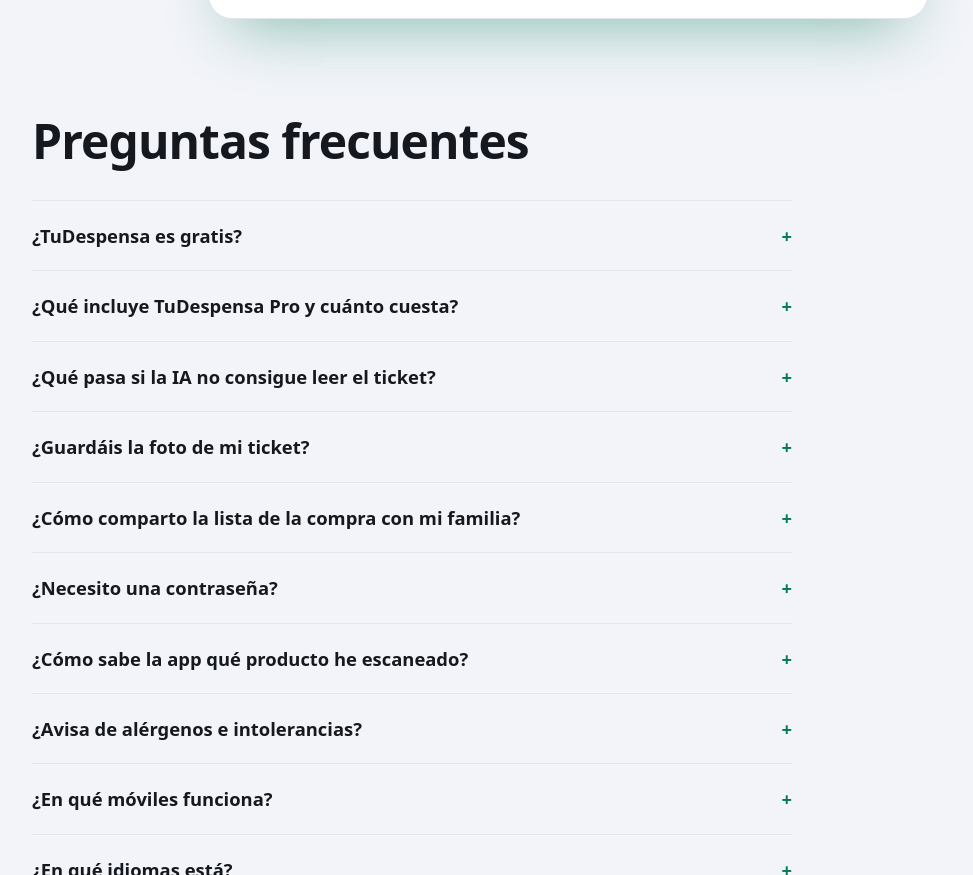
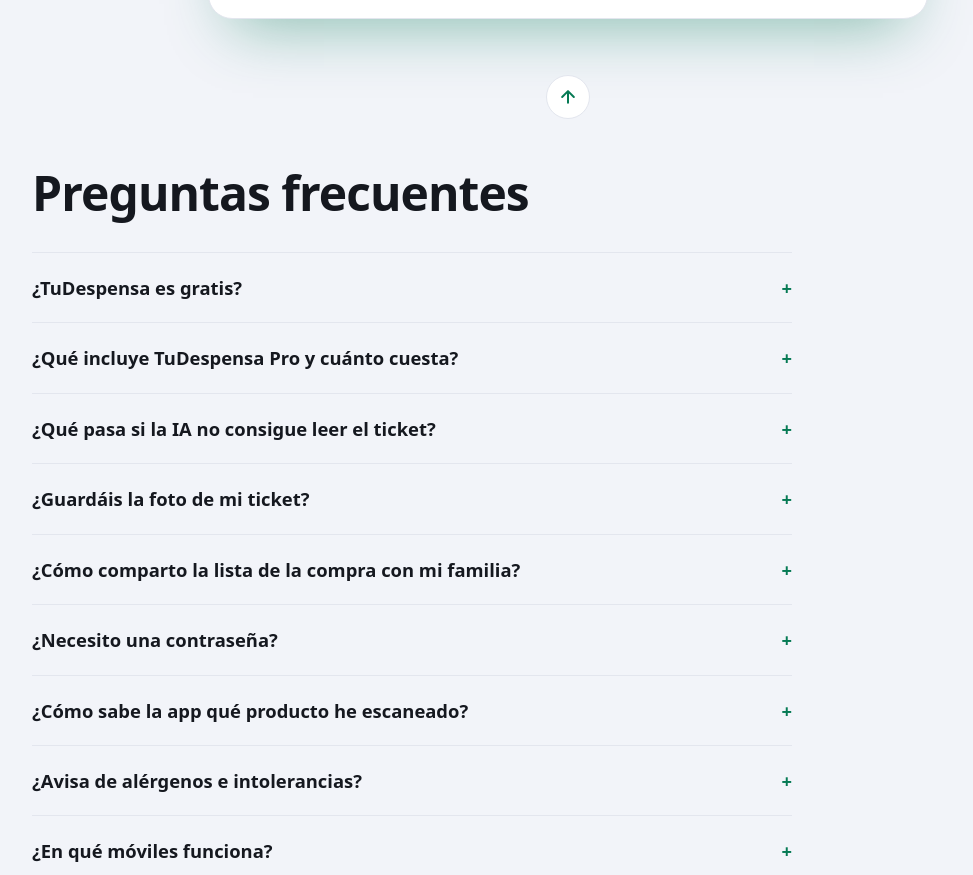
Before and after one commit to Japaro79/tudespensa-site, a plain HTML site: page index.html in a window 1280 px wide. Shown: the part 7007-7882 px from the top of the page, without its empty margins (72-1045 px from the left). Drawn offline with Linux system fonts and the light colour scheme.

Commit message:
fix: add the back-to-top arrow after the beta section

```diff
--- a/index.html
+++ b/index.html
@@ -513,6 +513,7 @@
           </p>
         </div>
       </section>
+      <p class="to-top-wrap"><a class="to-top" href="#arriba" aria-label="Volver arriba" title="Volver arriba"><svg viewBox="0 0 24 24" width="20" height="20" aria-hidden="true"><path d="M12 19V5M5 12l7-7 7 7" fill="none" stroke="currentColor" stroke-width="2.4" stroke-linecap="round" stroke-linejoin="round"/></svg></a></p>
 
       <section class="faq" id="preguntas" aria-labelledby="faq-title">
         <h2 id="faq-title" class="reveal">Preguntas frecuentes</h2>
```
